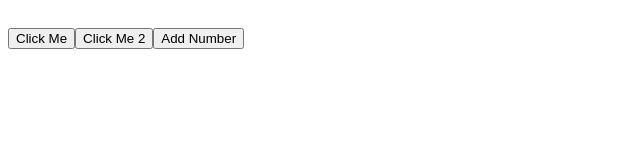
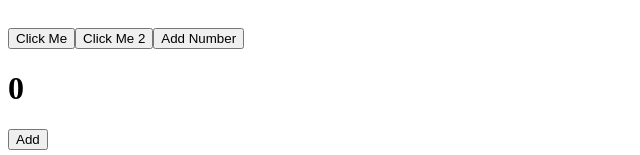
Before and after one commit to asik247/third-react, a React (Vite) app: page / in a window 1280 px wide. Shown: the part 850-1005 px from the top of the page, without its empty margins (0-640 px from the left). Before the commit the page ends 907 px from the top, so only its background shows below. Built offline with nearby package versions, Linux system fonts and the light colour scheme.

Commit message:
useSate implement

```diff
--- a/src/App.jsx
+++ b/src/App.jsx
@@ -1,5 +1,6 @@
 import React from 'react';
 import Friends from './Components/Friends';
+import Count from './Components/Count';
 const App = () => {
   const myFriends = [
     {id:1,name:'ar',age:20,hobbie:'codding'},
@@ -24,6 +25,8 @@ const App = () => {
         alert("btn 2 clicked")
       }}>Click Me 2</button>
       <button onClick={()=>addNumber(10)}>Add Number</button>
+      <br />
+      <Count></Count>
     </div>
   );
 };
--- /dev/null
+++ b/src/Components/Count.jsx
@@ -0,0 +1,20 @@
+import React, { useState } from 'react';
+
+const Count = () => {
+    // const [state, setState] = useState(initialState)
+    const [count,setCount] = useState(0)
+    // console.log(count);
+    const add = ()=>{
+        // alert("btn clicked")
+      const newCoutn =   count + 1;
+        setCount(newCoutn)
+    }
+    return (
+        <div>
+            <h1>{count}</h1>
+            <button onClick={add}>Add</button>
+        </div>
+    );
+};
+
+export default Count;
```
